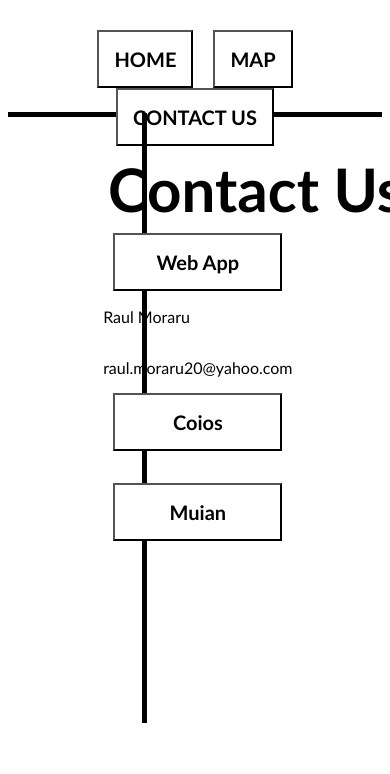
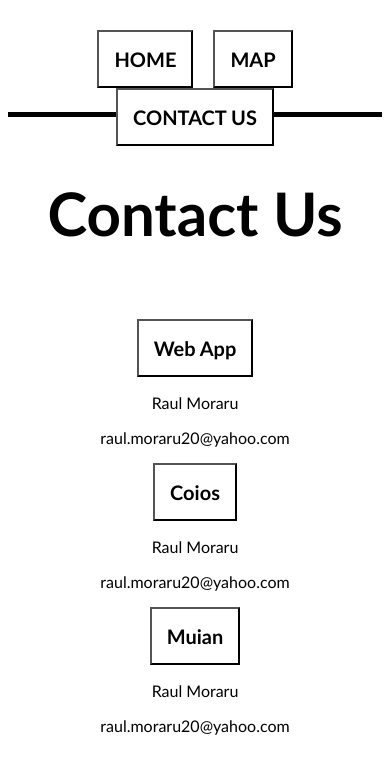
Before and after one commit to hadexander2001/DATC---Cloud9, an Angular app in the folder WebApp2.0/: page /contact-us in a window 390 px wide. Shown: the top 774 px of the page. Built offline with nearby package versions, Linux system fonts and the light colour scheme.

Commit message:
Mobile friendly UI

```diff
--- a/WebApp2.0/src/app/contact-us/contact-us.component.html
+++ b/WebApp2.0/src/app/contact-us/contact-us.component.html
@@ -1,15 +1,14 @@
 <div class="main-container">
-    <div>
-        <h1 class="title">Contact Us</h1>
-    </div>
+    <h1 class="title">Contact Us</h1>
     <div class="contact">
         <button class="primary-button">Web App</button>
         <p>Raul Moraru</p>
         <p>raul.moraru20@yahoo.com</p>
         <button class="primary-button">Coios</button>
-        <p></p>
+        <p>Raul Moraru</p>
+        <p>raul.moraru20@yahoo.com</p>
         <button class="primary-button">Muian</button>
-        <p></p>
+        <p>Raul Moraru</p>
+        <p>raul.moraru20@yahoo.com</p>
     </div>
-    <p class="divider"></p>
 </div>
--- a/WebApp2.0/src/app/contact-us/contact-us.component.scss
+++ b/WebApp2.0/src/app/contact-us/contact-us.component.scss
@@ -1,31 +1,16 @@
 .main-container {
-    position: relative;
-    display: flex;
-    flex-direction: row;
+    text-align: center;
     font-family: Calibri;
-    margin-left: 100px;
 
     .title {
-        margin-top: 20px;
-        margin-bottom: 50px;
+        margin-top: 60px;
     }
 
     .contact {
-        display: flex;
-        flex-direction: column;
-        margin-top: 100px;
-        margin-left: -300px;
 
         button {
             position: relative;
             cursor: default;
         }
     }
-
-    .divider {
-        margin-top: -20px;
-        margin-left: -150px;
-        margin-bottom: -150px;
-        border-left: 5px solid black;
-    }
 }
--- a/WebApp2.0/src/app/home/home.component.scss
+++ b/WebApp2.0/src/app/home/home.component.scss
@@ -1,5 +1,5 @@
 .header {
-    margin-top: 150px;
+    margin-top: 100px;
     text-align: center;
     font-family: Calibri;
 
--- a/WebApp2.0/src/app/home/home.component.ts
+++ b/WebApp2.0/src/app/home/home.component.ts
@@ -7,7 +7,7 @@ import { Component, OnInit } from '@angular/core';
 })
 export class HomeComponent implements OnInit {
 
-  public title = 'AmbrosiaAlert';
+  public title = 'RagweedAlert';
   constructor() { }
 
   ngOnInit(): void {
--- a/WebApp2.0/src/app/map-container/map-container.component.html
+++ b/WebApp2.0/src/app/map-container/map-container.component.html
@@ -2,10 +2,10 @@
     <iframe class="map"
         src="https://www.google.com/maps/embed?pb=!1m18!1m12!1m3!1d89103.93341170714!2d21.146549865255476!3d45.74116295870146!2m3!1f0!2f0!3f0!3m2!1i1024!2i768!4f13.1!3m3!1m2!1s0x4745677dcb0fb5a7%3A0x537faf6473936749!2sTimi%C8%99oara!5e0!3m2!1sen!2sro!4v1668197028144!5m2!1sen!2sro">
     </iframe>
-    <div class="list">
+    <!-- <div class="list">
         <button class="primary-button">Location 1</button>
         <button class="primary-button">Location 2</button>
         <button class="primary-button">Location 3</button>
     </div>
-    <p class="divider"></p>
+    <p class="divider"></p> -->
 </div>
--- a/WebApp2.0/src/app/map-container/map-container.component.scss
+++ b/WebApp2.0/src/app/map-container/map-container.component.scss
@@ -3,11 +3,10 @@
     display: flex;
     flex-direction: row;
     margin-top: 100px;
-    margin-left: 20px;
 
     .map {
-        width: 70%;
-        height: 600px;
+        width: 100%;
+        height: 500px;
     }
 
     .list {
```
